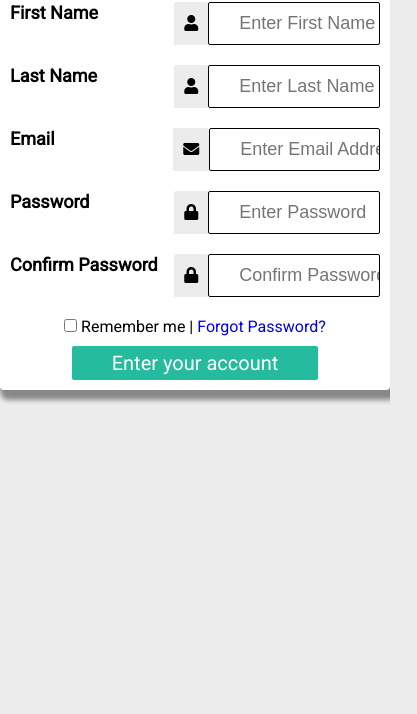
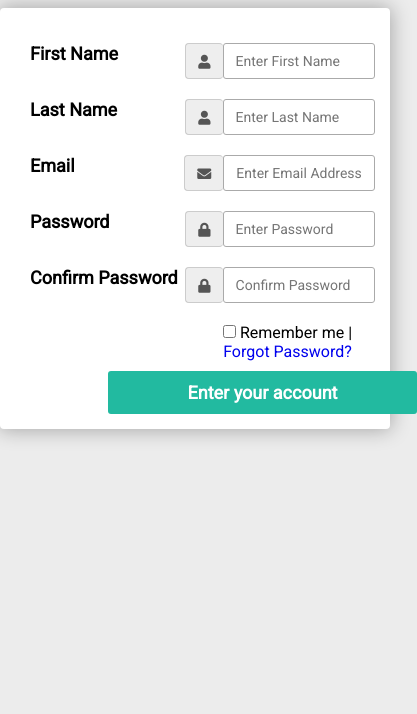
Before and after one commit to Paige-cyber25/Amplify_app_mockup, a plain HTML site: page Sign_up_page/index.html in a window 390 px wide. Shown: the part 130-844 px from the top of the page, 417 px wide, since content can reach past the window. Drawn offline with Linux system fonts and the light colour scheme.

Commit message:
updated commit

```diff
--- a/Assets/Styles/index.css
+++ b/Assets/Styles/index.css
@@ -97,18 +97,24 @@ p {
 
 }
 
-.h1 {
+.h2 {
     text-transform: capitalize;
+    font-size: 30px;
+    margin-top: 20px;
+    margin-bottom:10px ;
 }
 
 .section-container {
-  max-width: 500px;
-  margin: auto;
+  max-width: 600px;
+  margin-left: auto;
+  margin-right: auto;
   background: #fff;
-  padding: 10px;
+  padding-left: 30px;
+  padding-right: 15px;
+  padding-top: 30px;
+  padding-bottom: 20px;
   margin-top: 15px;
-  border: 2px thin #000;
-  box-shadow: 5px 5px 5px 5px #888;
+  box-shadow: 0px 0px 20px 1px rgb(0 0 0 / 30%);
   border-radius: 4px;
 }
 
@@ -119,26 +125,48 @@ p {
   margin-bottom: 20px;
 }
 
+::placeholder {
+  width: 100%;
+}
+
+.input-group {
+    position: relative;
+    border-collapse: separate;
+    top: 8.5px ;
+}
+
+.input-group-icon:first-child {
+    border-right: 0;
+}
+.input-group-icon {
+ padding: 9px 12px;
+  font-size: 14px;
+  font-weight: 400;
+  line-height: 1;
+  color: #555;
+  text-align: center;
+  background-color: #eee;
+  border: 1px solid #ccc;
+  border-radius: 4px;
+}
+
 .icon {
-  background-color:#ECECEC ;
-  padding-left: 10px;
-  padding-right: 10px;
-  padding-top: 7px;
-  padding-bottom: 7px;
-  justify-content: center;
-  align-content: center;
-  border-top-left-radius: 2px;
-  border-top-right-radius: 2px;
+  position: relative;
+  top: 1px;
+  display: inline-block;
+  font-style: normal;
+  font-weight: 600;
+  line-height: 1;
 }
 
 input[type='text'], input[type='password'] {
   width: 50%;
-  font-size: 18px;
-  padding-left: 30px;
-  padding-top: 10px;
-  padding-bottom: 10px;
-  border-radius: 2px;
-  border: 1px solid #000;
+  font-size: 14px;
+  padding: 9px 12px;
+  border-radius: 3px;
+  border: 1px solid #aaa;
+  font-family: 'Roboto', sans-serif;
+  font-weight: 300;
   outline: none;
 }
 
@@ -146,11 +174,13 @@ input[type='text'], input[type='password'] {
   width: 180px;
   font-size: 18px;
   font-weight: 700;
+
 }
 
 .checkbox {
   text-align: center;
-
+  margin-left: 72px;
+  cursor: pointer;
 }
 
 .row {
@@ -161,7 +191,17 @@ input[type='text'], input[type='password'] {
 }
 
 .row #btn {
-  padding: 5px 40px;
+  border-radius: 3px;
+  font-size: 18px;
+  background: #22baa0;
+  color: #fff;
+  text-align: center;
+  padding: 11px 80px;
+  border: none;
+  margin-left: 120px;
+  vertical-align: middle;
+  font-family: 'Roboto', sans-serif;
+  font-weight: 700;
 }
 
 .forgot_password a {
@@ -208,4 +248,44 @@ p {
 .btn {
     padding: 5px 40px;
 }
+.section-container {
+  max-width: 500px;
+  margin-left: auto;
+  margin-right: auto;
+  background: #fff;
+  padding-left: 30px;
+  padding-right: 15px;
+  padding-top: 15px;
+  padding-bottom: 15px;
+  margin-top: 15px;
+  box-shadow: 0px 0px 20px 1px rgb(0 0 0 / 30%);
+  border-radius: 4px;
 }
+
+.checkbox {
+  text-align: center;
+  margin-left: 170px;
+  cursor: pointer;
+}
+
+.row {
+  display: flex;
+  justify-content: center;
+  align-items: center;
+  margin-top: 10px;
+}
+
+.row #btn {
+  border-radius: 3px;
+  font-size: 18px;
+  background: #22baa0;
+  color: #fff;
+  text-align: center;
+  padding: 11px 80px;
+  border: none;
+  margin-left: 120px;
+  vertical-align: middle;
+  font-family: 'Roboto', sans-serif;
+  font-weight: 700;
+}
+}
--- a/Sign_up_page/index.html
+++ b/Sign_up_page/index.html
@@ -13,8 +13,8 @@
 <body class="signup_body">
     <header>
         <div class="header">
-            <a href="/"><img src="../Assets/Images/amplify-logo-final.png" alt="amplify logo" style="width: 100px;" class="logo"></a>
-                <h1 class="h1">welcome back</h1>
+            <a href="/"><img src="../Assets/Images/amplify-logo-final.png" alt="amplify logo" style="width: 150px;" class="logo"></a>
+                <h2 class="h2">welcome back</h2>
         </div>
     </header>
 
@@ -23,32 +23,53 @@
         <form method="post" action="">
             <div class="input-container">
                 <label for="fname">First Name</label>
-                <div class="icon"><i class="fa fa-user"></i></div>
+
+                <div class="input-group">
+                    <span class="input-group-icon">
+                    <i class="fa fa-user icon"></i>
+                </span>
+                </div>
                 <input class="input-field" type="text" placeholder="Enter First Name" name="fname">
             </div>
 
             <div class="input-container">
                 <label for="lname">Last Name</label>
-                <div class="icon"><i class="fa fa-user"></i></div>
+                <div class="input-group">
+                    <span class="input-group-icon">
+                    <i class="fa fa-user icon"></i>
+                    </span>
+                </div>
                 <input class="input-field" type="text" placeholder="Enter Last Name" name="lname">
             </div>
 
             <div class="input-container">
                 <label for="email">Email</label>
-                <div class="icon"><i class="fa fa-envelope"></i></div>
-                <input class="input-field" type="text" placeholder="Enter Email Address" name="email">
+                <div class="input-group">
+                    <span class="input-group-icon">
+                    <i class="fa fa-envelope icon"></i>
+                    </span>
+                </div>
+                <input class="input-field" type="text" placeholder="Enter Email Address" name="email" required>
             </div>
 
             <div class="input-container">
                 <label for="pword">Password</label>
-                <div class="icon"><i class="fa fa-lock"></i></div>
-                <input class="input-field" type="password" placeholder="Enter Password" name="pword">
+                <div class="input-group">
+                    <span class="input-group-icon">
+                    <i class="fa fa-lock icon"></i>
+                    </span>
+                </div>
+                <input class="input-field" type="password" placeholder="Enter Password" name="pword" required>
             </div>
 
             <div class="input-container">
                 <label for="pword">Confirm Password</label>
-                <div class="icon"><i class="fa fa-lock"></i></div>
-                <input class="input-field" type="password" placeholder="Confirm Password" name="confirm-pword">
+                <div class="input-group">
+                    <span class="input-group-icon">
+                    <i class="fa fa-lock icon"></i>
+
+                </div>
+                <input class="input-field" type="password" placeholder="Confirm Password" name="confirm-pword" required>
             </div>
 
             <div class="checkbox">
```
